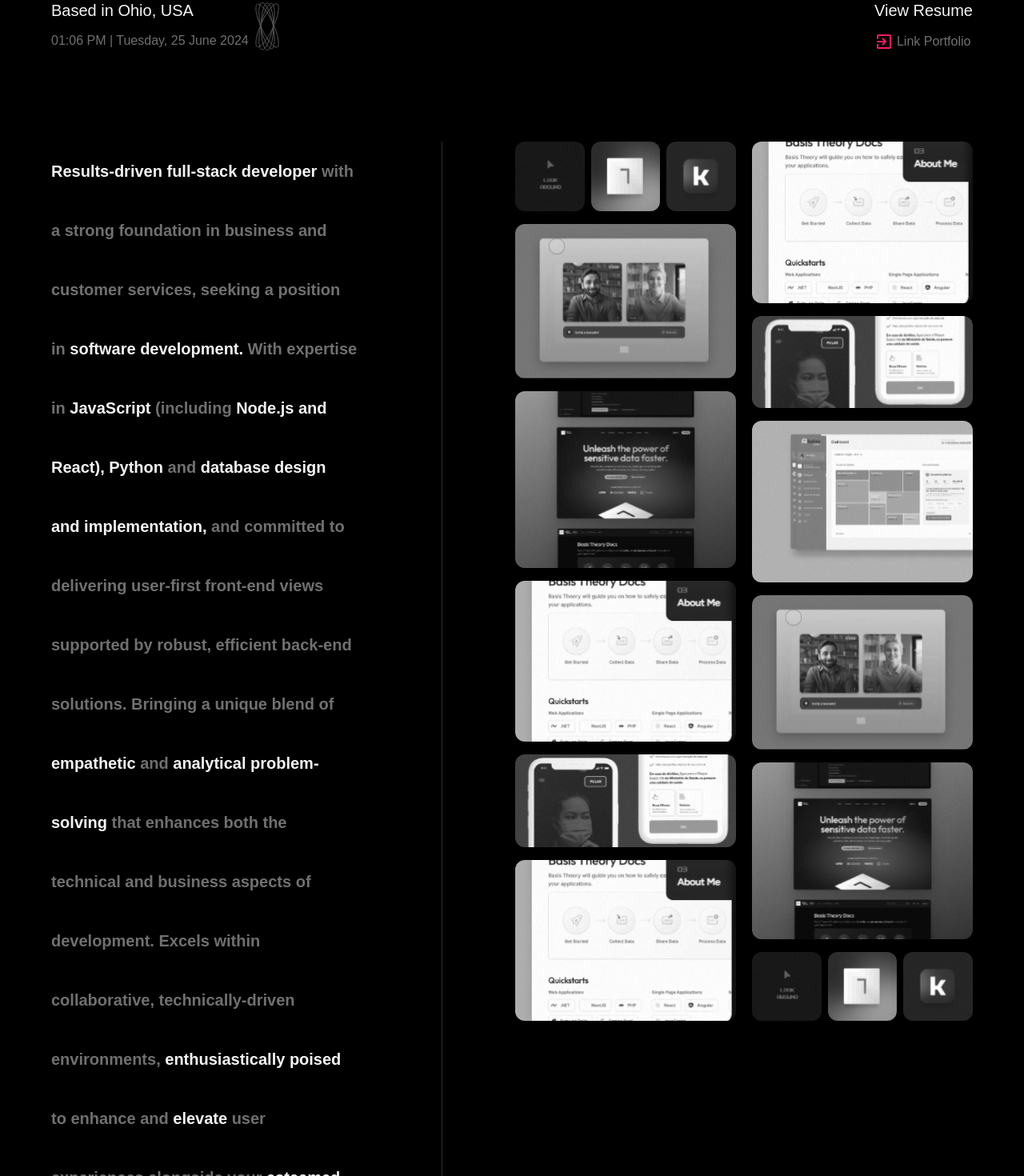
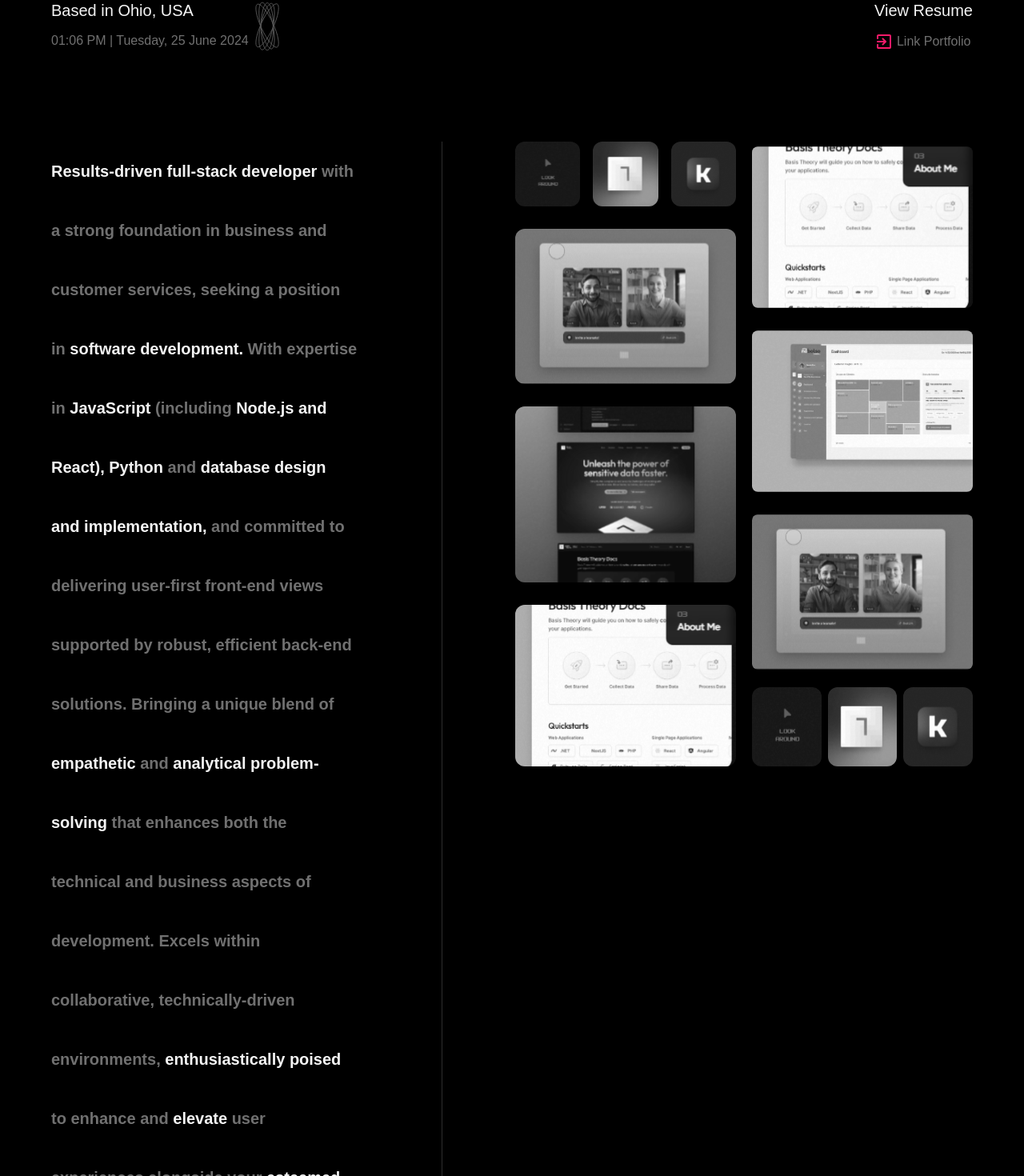
Before and after one commit to Bikramai/Bikram-Portfolio-2, a React (Vite) app: page / in a window 1280 px wide. Shown: the part 775-2245 px from the top of the page at 80% size. Built offline with nearby package versions, Linux system fonts and the light colour scheme.

Commit message:
updated and fixed the gaps btw projects in -ImageSection

```diff
--- a/src/layouts/ImagesSection.jsx
+++ b/src/layouts/ImagesSection.jsx
@@ -10,8 +10,8 @@ import g8 from "@/assets/images/g8.svg";
 const ImagesSection = () => {
   return (
     <div className="grid grid-cols-2 gap-5">
-      <div className="grid gap-4">
-        <div className="flex gap-2 ">
+      <div className="grid gap-7">
+        <div className="flex gap-4">
           <a
             className="overflow-hidden rounded-xl h-full"
             href="https://github.com/bikramai"
@@ -85,7 +85,7 @@ const ImagesSection = () => {
             className="h-full w-full grayscale hover:scale-110 hover:grayscale-0 transition duration-300"
           />
         </a>
-        <a
+        {/* <a
           className="overflow-hidden rounded-xl"
           href="https://www.awwwards.com/"
           target="_blank"
@@ -96,9 +96,9 @@ const ImagesSection = () => {
             alt=""
             className="h-full w-full grayscale hover:scale-110 hover:grayscale-0 transition duration-300"
           />
-        </a>
+        </a> */}
 
-        <a
+        {/* <a
           className="overflow-hidden rounded-xl"
           href="https://www.awwwards.com/"
           target="_blank"
@@ -109,7 +109,7 @@ const ImagesSection = () => {
             alt=""
             className="h-full w-full grayscale hover:scale-110 hover:grayscale-0 transition duration-300"
           />
-        </a>
+        </a> */}
       </div>
 
       <div className="grid gap-4">
@@ -125,7 +125,7 @@ const ImagesSection = () => {
             className="h-full w-full grayscale hover:scale-110 hover:grayscale-0 transition duration-300"
           />
         </a>
-        <a
+        {/* <a
           className="overflow-hidden rounded-xl"
           href="https://www.awwwards.com/"
           target="_blank"
@@ -136,7 +136,7 @@ const ImagesSection = () => {
             alt=""
             className="h-full w-full grayscale hover:scale-110 hover:grayscale-0 transition duration-300"
           />
-        </a>
+        </a> */}
         <a
           className="overflow-hidden rounded-xl"
           href="https://www.awwwards.com/"
@@ -161,7 +161,7 @@ const ImagesSection = () => {
             className="w-full h-full grayscale hover:scale-110 hover:grayscale-0 transition duration-300"
           />
         </a>
-        <a
+        {/* <a
           className="overflow-hidden rounded-xl"
           href="https://www.awwwards.com/"
           target="_blank"
@@ -172,7 +172,7 @@ const ImagesSection = () => {
             alt=""
             className="h-full w-full grayscale hover:scale-110 hover:grayscale-0 transition duration-300"
           />
-        </a>
+        </a>   */}
         <div className="flex gap-2 ">
           <a
             className="overflow-hidden rounded-xl h-full"
```
